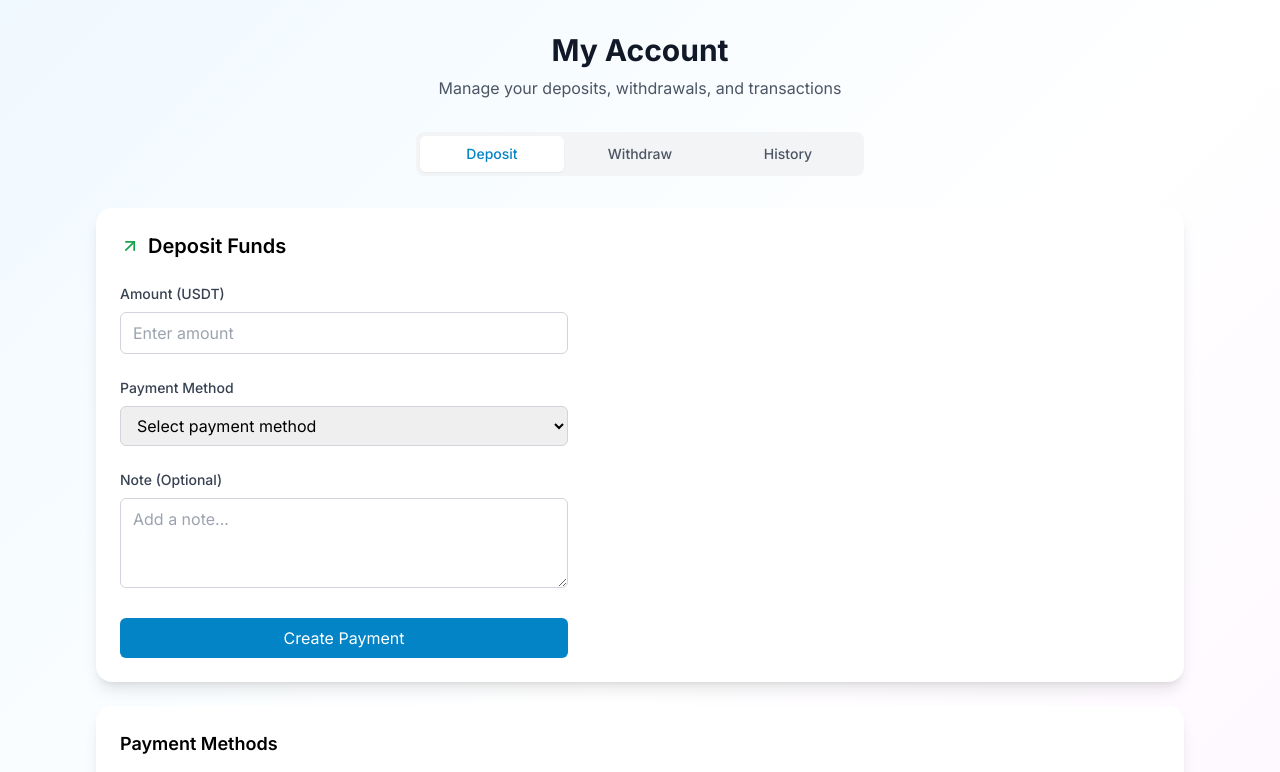
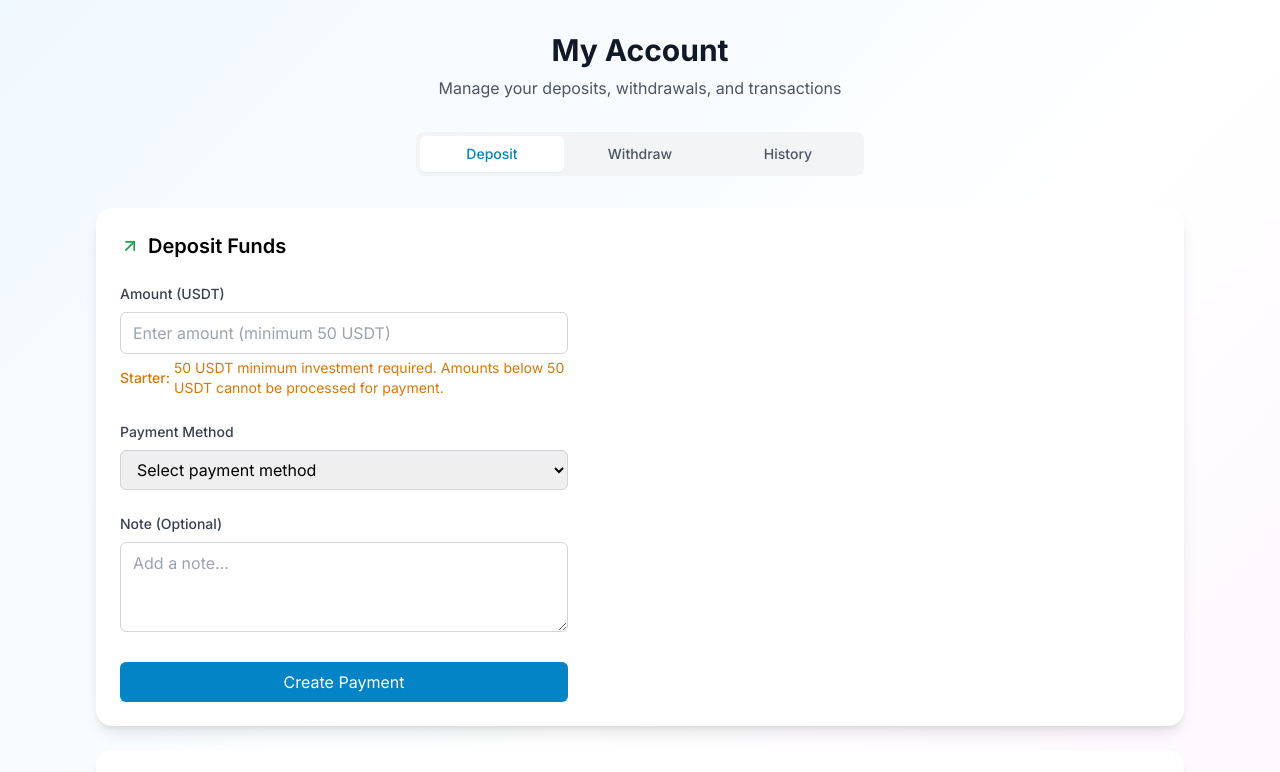
Before and after one commit to mahimamj/bdspro, a Next.js app: page /account in a window 1280 px wide. Shown: the top 772 px of the page. Built offline with nearby package versions, Linux system fonts and the light colour scheme; sample sign-in values are in the browser's storage.

Commit message:
Add minimum investment requirement: 50 USDT starter package with validation

```diff
--- a/app/account/page.tsx
+++ b/app/account/page.tsx
@@ -73,21 +73,21 @@ export default function MyAccountPage() {
           id: 'usdt-trc20',
           name: 'USDT (TRC20)',
           description: 'Tether USD on TRON network',
-          minAmount: 10,
+          minAmount: 50,
           estimatedTime: '5-10 minutes'
         },
         {
           id: 'usdt-erc20',
           name: 'USDT (ERC20)',
           description: 'Tether USD on Ethereum network',
-          minAmount: 20,
+          minAmount: 50,
           estimatedTime: '10-30 minutes'
         },
         {
           id: 'btc',
           name: 'Bitcoin',
           description: 'Bitcoin network',
-          minAmount: 0.001,
+          minAmount: 50,
           estimatedTime: '30-60 minutes'
         }
       ]);
@@ -101,6 +101,12 @@ export default function MyAccountPage() {
 
     if (!depositForm.amount || !depositForm.method) {
       toast.error('Please fill in all required fields');
+      return;
+    }
+
+    const amount = parseFloat(depositForm.amount);
+    if (amount < 50) {
+      toast.error('Minimum investment is 50 USDT. Please enter a valid amount.');
       return;
     }
 
@@ -225,13 +231,16 @@ export default function MyAccountPage() {
                     <input
                       type="number"
                       step="0.01"
-                      min="0"
+                      min="50"
                       value={depositForm.amount}
                       onChange={(e) => setDepositForm({ ...depositForm, amount: e.target.value })}
                       className="w-full px-3 py-2 border border-gray-300 rounded-md focus:outline-none focus:ring-2 focus:ring-primary-500"
-                      placeholder="Enter amount"
+                      placeholder="Enter amount (minimum 50 USDT)"
                       required
                     />
+                    <p className="mt-1 text-sm text-amber-600 flex items-center gap-1">
+                      <span className="font-medium">Starter:</span> 50 USDT minimum investment required. Amounts below 50 USDT cannot be processed for payment.
+                    </p>
                   </div>
 
                   <div>
```
